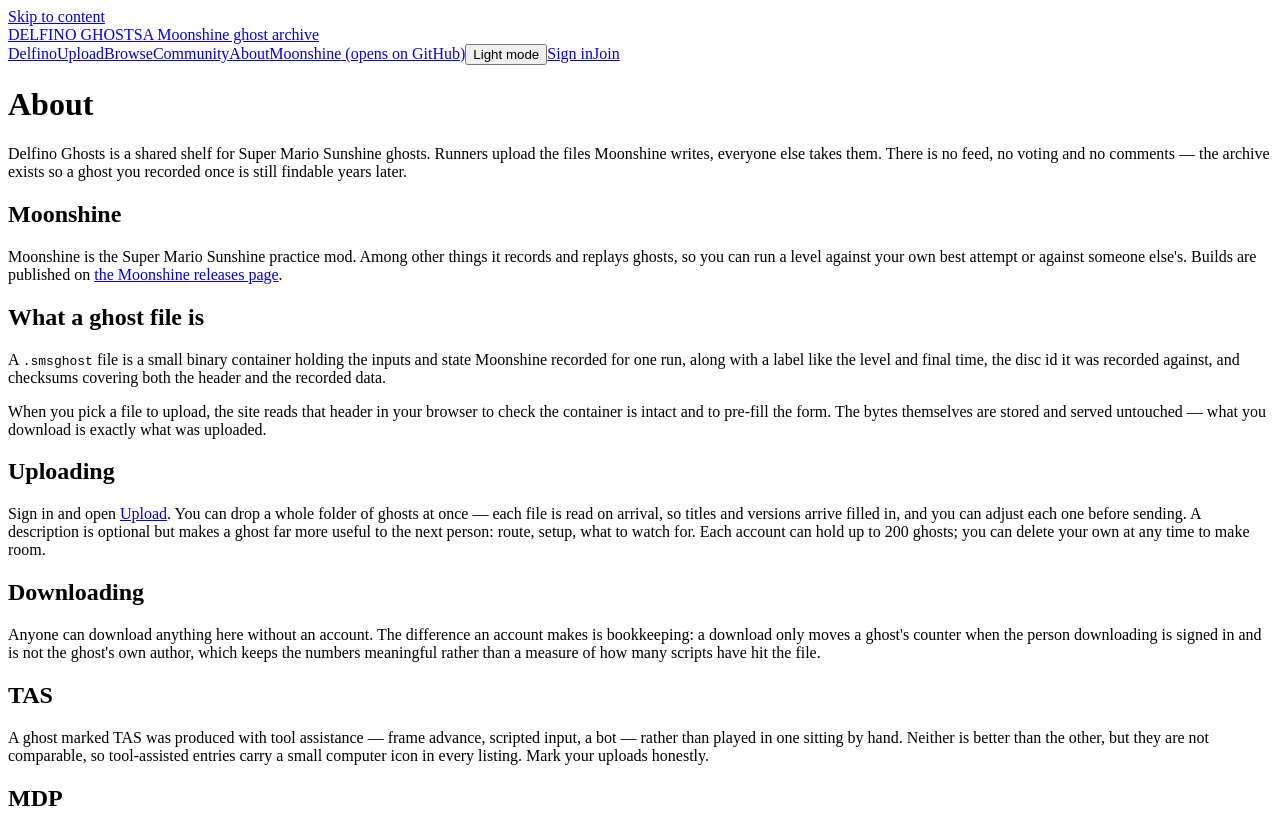
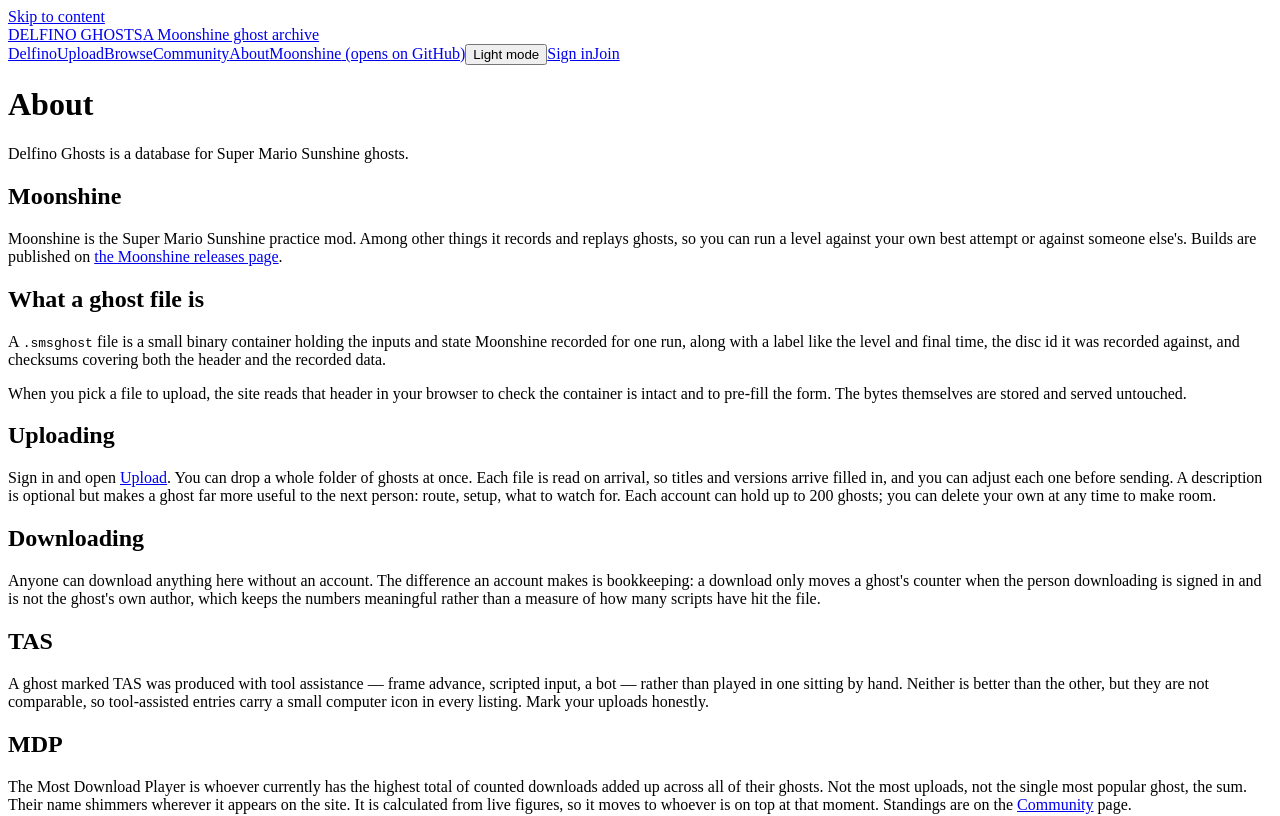
Before and after one commit to Zeldocto/delfino-ghosts, a React (Vite) app: page /about in a window 1280 px wide. Shown: the top 816 px of the page. Built offline with nearby package versions, Linux system fonts and the light colour scheme; no server answers; the HTML template or start-up script is replaced by a standard one.

Commit message:
Revise About page content for clarity
Updated the description of Delfino Ghosts and made minor adjustments to text for clarity.

```diff
--- a/src/pages/About.tsx
+++ b/src/pages/About.tsx
@@ -11,9 +11,7 @@
 
       <div className="prose" style={{ marginTop: 16 }}>
         <p>
-          Delfino Ghosts is a shared shelf for Super Mario Sunshine ghosts. Runners upload the files
-          Moonshine writes, everyone else takes them. There is no feed, no voting and no comments —
-          the archive exists so a ghost you recorded once is still findable years later.
+          Delfino Ghosts is a database for Super Mario Sunshine ghosts.
         </p>
 
         <h2>Moonshine</h2>
@@ -36,13 +34,13 @@
         <p>
           When you pick a file to upload, the site reads that header in your browser to check the
           container is intact and to pre-fill the form. The bytes themselves are stored and served
-          untouched — what you download is exactly what was uploaded.
+          untouched.
         </p>
 
         <h2>Uploading</h2>
         <p>
           Sign in and open <Link to="/upload">Upload</Link>. You can drop a whole folder of ghosts
-          at once — each file is read on arrival, so titles and versions arrive filled in, and you
+          at once. Each file is read on arrival, so titles and versions arrive filled in, and you
           can adjust each one before sending. A description is optional but makes a ghost far more
           useful to the next person: route, setup, what to watch for. Each account can hold up to {GHOST_LIMIT} ghosts; you can delete
           your own at any time to make room.
@@ -68,7 +66,7 @@
         <p>
           The Most Download Player is whoever currently has the highest total of counted downloads
           added up across all of their ghosts. Not the most uploads, not the single most popular
-          ghost — the sum. Their name shimmers wherever it appears on the site. It is calculated from
+          ghost, the sum. Their name shimmers wherever it appears on the site. It is calculated from
           live figures, so it moves to whoever is on top at that moment. Standings are on the{' '}
           <Link to="/community">Community</Link> page.
         </p>
```
